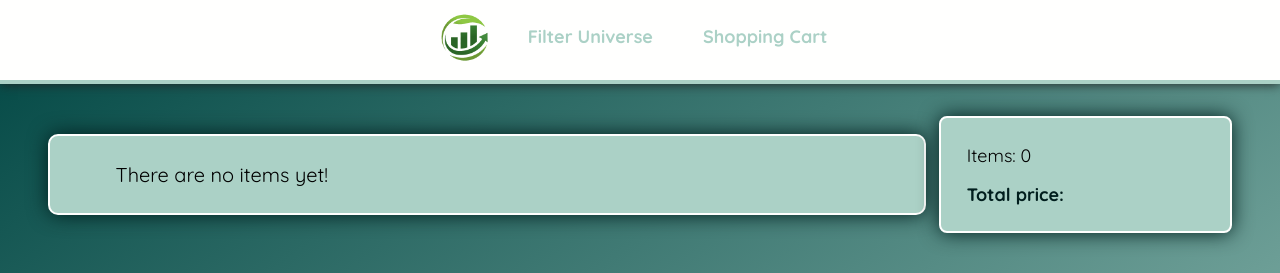
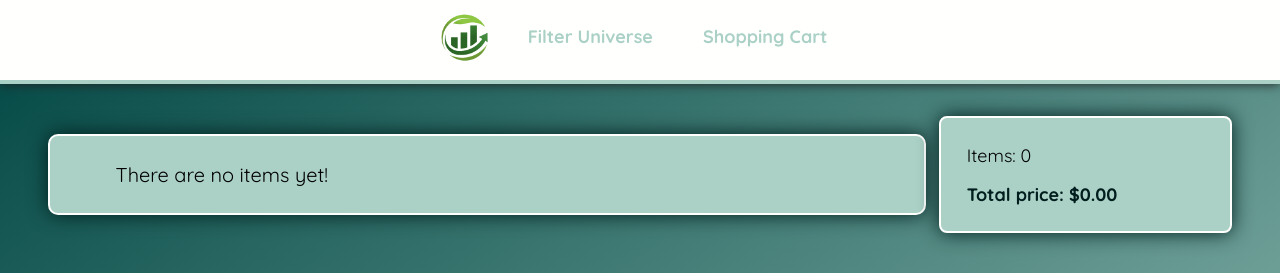
Before and after one commit to FirenLF2/filterComm, an Angular app: page /cart-page in a window 1280 px wide. Shown: the top 273 px of the page. Built offline with nearby package versions, Linux system fonts and the light colour scheme.

Commit message:
total price debug

```diff
--- a/src/app/cart-page/cart-page.component.html
+++ b/src/app/cart-page/cart-page.component.html
@@ -40,7 +40,7 @@
     <div class="figers">
       <div class="filter-count">Items: {{ cart.items.length }}</div>
       <div class="total-price">
-        Total price: {{ cart.totalPrice | currency }}
+        Total price: {{ getTotalPrice() | currency }}
       </div>
     </div>
   </div>
--- a/src/app/cart-page/cart-page.component.ts
+++ b/src/app/cart-page/cart-page.component.ts
@@ -33,4 +33,8 @@ export class CartPageComponent {
   setCart() {
     this.cart = this.cartService.getCart();
   }
+
+  getTotalPrice(): number {
+    return this.cart.items.reduce((sum, item) => sum + item.price, 0);
+  }
 }
```
